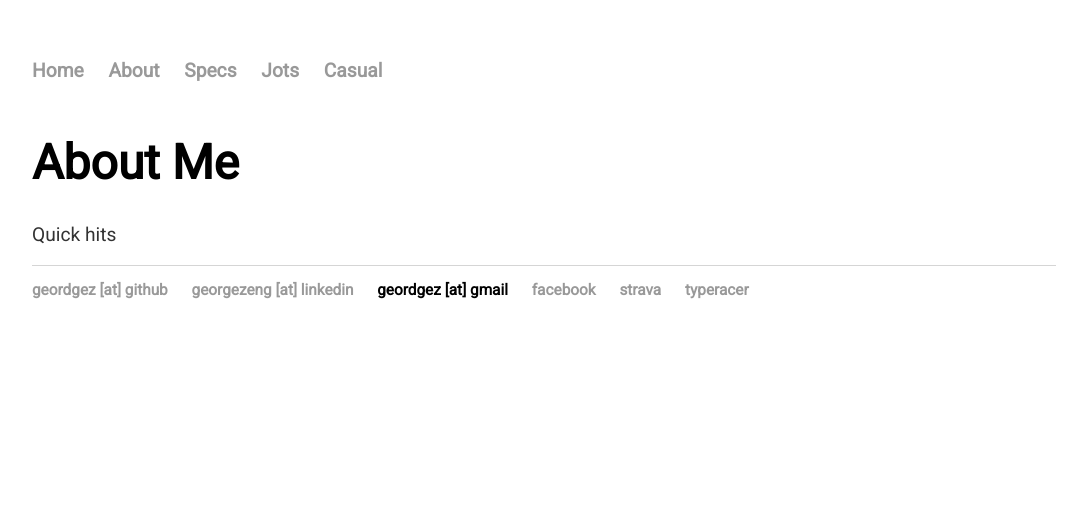
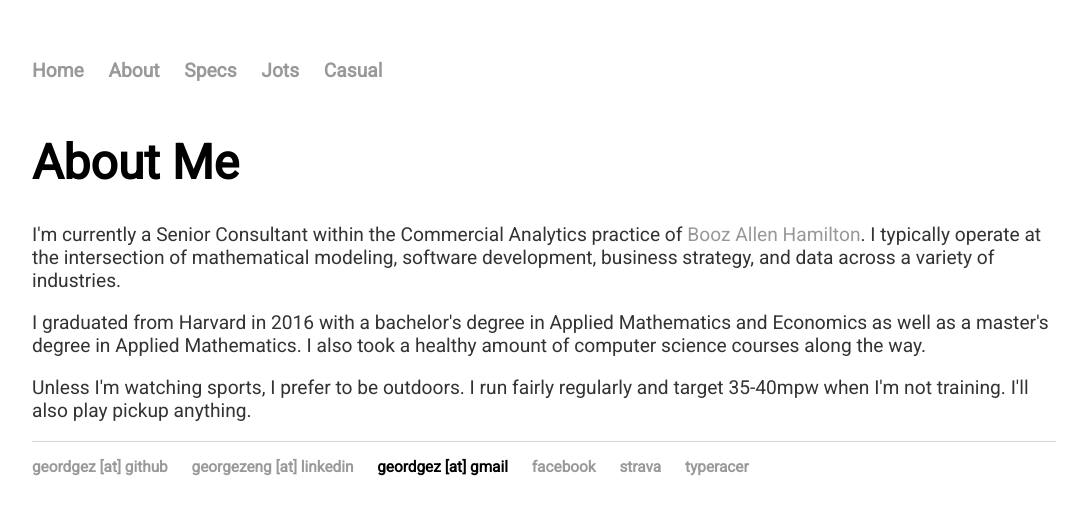
Before and after one commit to geordgez/geordgez.github.io, a Jekyll site: the page built from about/index.html, in a window 1280 px wide. Shown: the top 515 px of the page, without its empty margins (96-1183 px from the left). Built offline with Jekyll 4.4.1, drawn with Linux system fonts in a browser that asks for light colours.

Commit message:
Update about me

```diff
--- a/about/index.html
+++ b/about/index.html
@@ -4,5 +4,17 @@ title: About Me
 ---
 <h1>{{ page.title }}</h1>
 <p>
-  Quick hits
+  I'm currently a Senior Consultant within the Commercial Analytics practice
+  of <a href="https://www.boozallen.com/">Booz Allen Hamilton</a>.
+  I typically operate at the intersection of mathematical modeling, software
+  development, business strategy, and data across a variety of industries.
 </p>
+<p>
+  I graduated from Harvard in 2016 with a bachelor's degree in Applied
+  Mathematics and Economics as well as a master's degree in Applied Mathematics.
+  I also took a healthy amount of computer science courses along the way.
+</p>
+<p>
+  Unless I'm watching sports, I prefer to be outdoors. I run fairly regularly
+  and target 35-40mpw when I'm not training. I'll also play pickup anything.
+</p>
```
